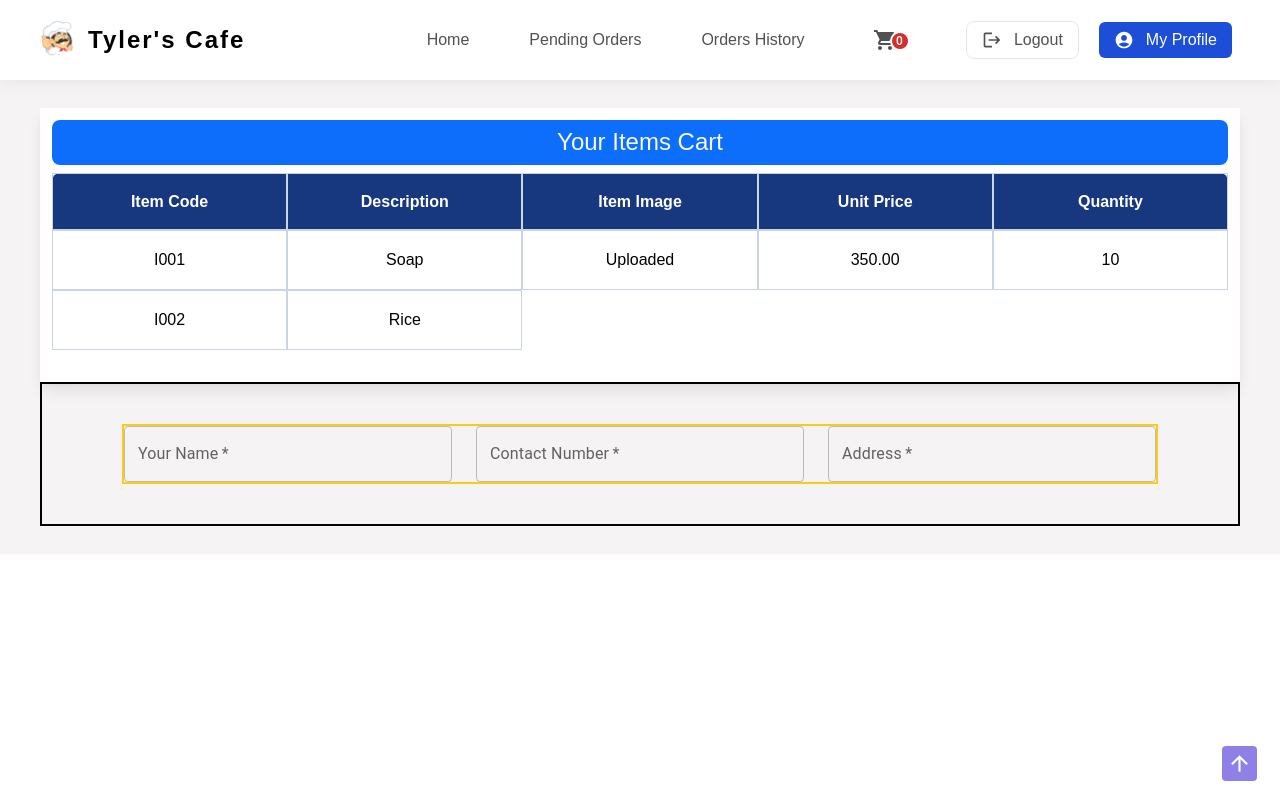
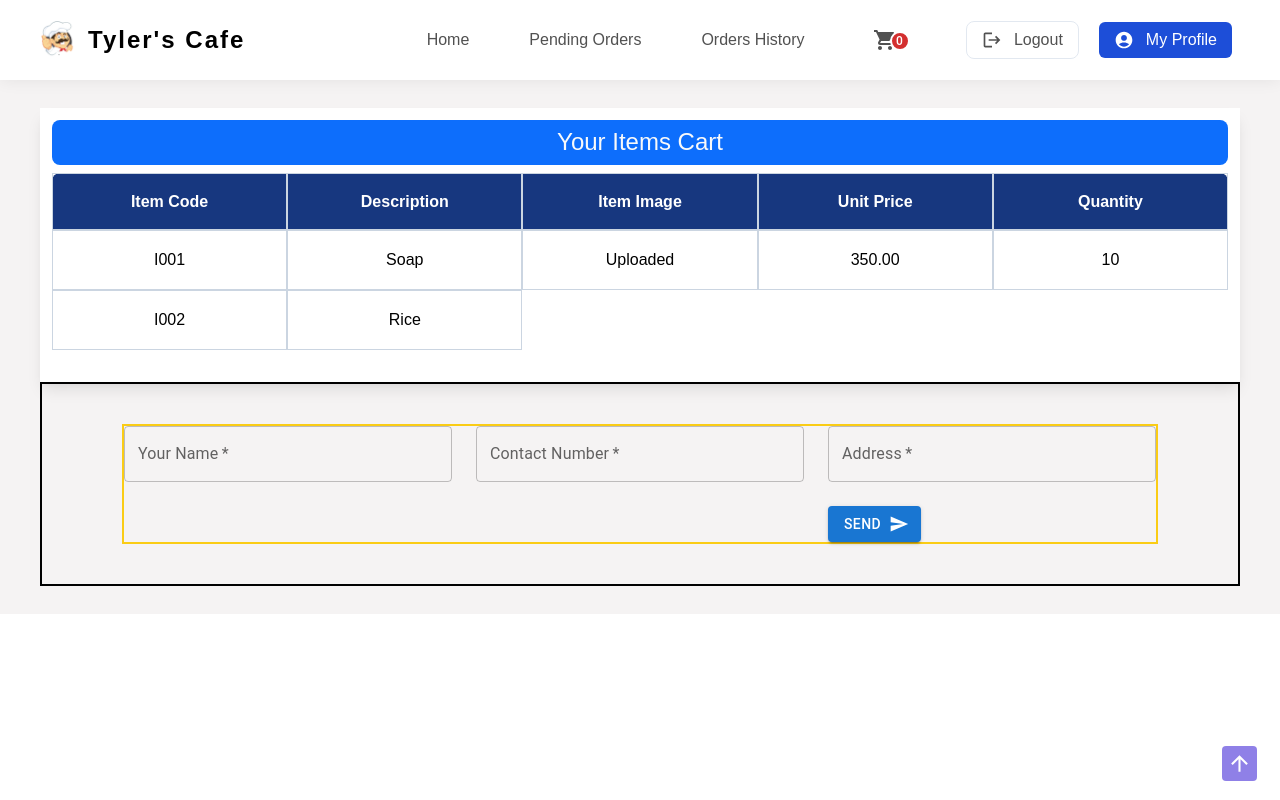
Before and after one commit to AshanSandeep06/Food-Shop-System, a React (Create React App) app in the folder frontend/: page /placeOrder in a window 1280 px wide. Built offline with nearby package versions, Linux system fonts and the light colour scheme.

Commit message:
Content Updated in PlaceOrder Component

```diff
--- a/frontend/src/pages/PlaceOrder/PlaceOrder.tsx
+++ b/frontend/src/pages/PlaceOrder/PlaceOrder.tsx
@@ -1,7 +1,8 @@
 import React from "react";
 import "../PlaceOrder/PlaceOrder.css";
 import Table from "../../components/Table/Table";
-import { TextField } from "@mui/material";
+import { Button, TextField } from "@mui/material";
+import SendIcon from "@mui/icons-material/Send";
 
 const PlaceOrder = () => {
   return (
@@ -51,6 +52,12 @@ const PlaceOrder = () => {
             placeholder="Address"
             required
           />
+
+          <div className="col-start-3 col-end-4">
+            <Button className="" variant="contained" endIcon={<SendIcon />}>
+              Send
+            </Button>
+          </div>
         </form>
       </section>
     </section>
```
